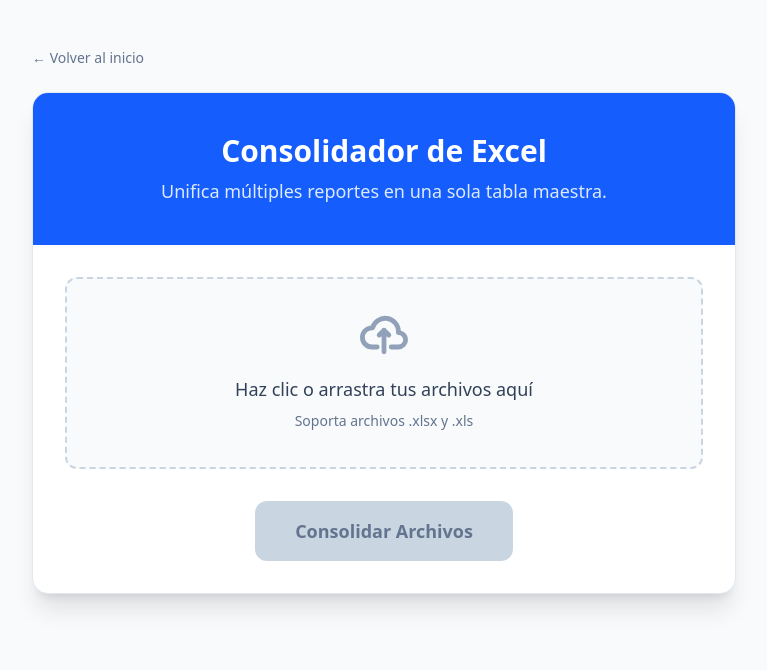
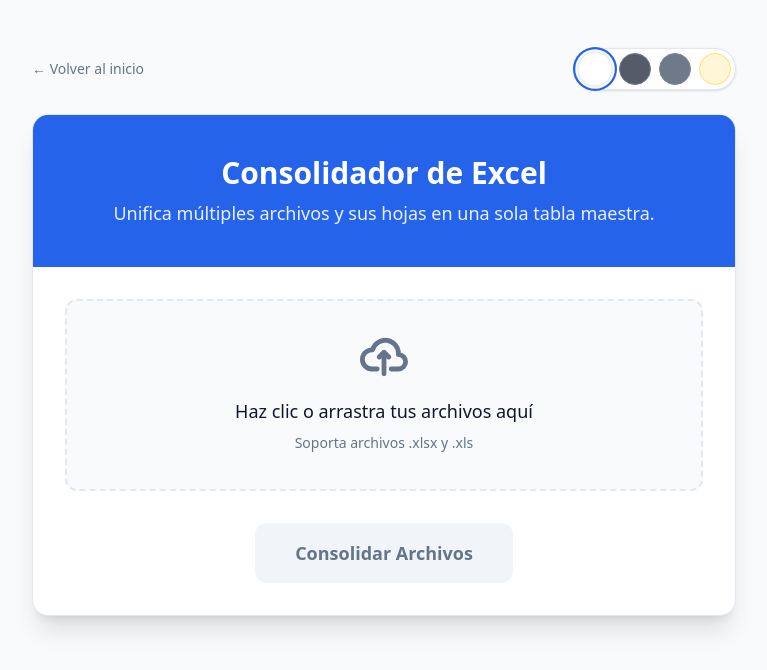
Before and after one commit to MarceloBouzou/toolbox, a Next.js app: page /consolidar-excel in a window 1280 px wide. Shown: the top 670 px of the page, without its empty margins (256-1023 px from the left). Built offline with nearby package versions, Linux system fonts and the light colour scheme.

Commit message:
corrigiendo error, lo esta haciendo Sonnet 4.5

```diff
--- a/app/consolidar-excel/page.tsx
+++ b/app/consolidar-excel/page.tsx
@@ -3,6 +3,7 @@
 import { useState } from 'react';
 import * as XLSX from 'xlsx';
 import Link from 'next/link';
+import { ThemeSwitcher } from '@/components/ThemeSwitcher';
 
 export default function ConsolidarExcelPage() {
   const [files, setFiles] = useState<File[]>([]);
@@ -67,36 +68,37 @@ export default function ConsolidarExcelPage() {
   };
 
   return (
-    <div className="min-h-screen bg-slate-50 py-12">
+    <div className="min-h-screen bg-background transition-colors duration-300 py-12">
       <div className="max-w-3xl mx-auto px-4 sm:px-6 lg:px-8">
 
-        {/* Breadcrumb / Volver */}
-        <div className="mb-6">
-          <Link href="/" className="text-slate-500 hover:text-blue-600 flex items-center text-sm font-medium transition-colors">
+        {/* Header Navigation */}
+        <div className="flex justify-between items-center mb-6">
+          <Link href="/" className="text-muted-foreground hover:text-primary flex items-center text-sm font-medium transition-colors">
             &larr; Volver al inicio
           </Link>
+          <ThemeSwitcher />
         </div>
 
-        <div className="bg-white rounded-2xl shadow-xl overflow-hidden border border-slate-200">
+        <div className="bg-card rounded-2xl shadow-xl overflow-hidden border border-border">
 
           {/* Header de la Herramienta */}
-          <div className="bg-blue-600 px-8 py-10 text-center text-white">
+          <div className="bg-primary px-8 py-10 text-center text-primary-foreground">
             <h1 className="text-3xl font-bold">Consolidador de Excel</h1>
-            <p className="mt-2 text-blue-100 text-lg">
-              Unifica múltiples reportes en una sola tabla maestra.
+            <p className="mt-2 text-primary-foreground/90 text-lg">
+              Unifica múltiples archivos y sus hojas en una sola tabla maestra.
             </p>
           </div>
 
           <div className="p-8">
             {/* Dropzone */}
             <div className="mb-8">
-              <label htmlFor="dropzone-file" className="group flex flex-col items-center justify-center w-full h-48 border-2 border-slate-300 border-dashed rounded-xl cursor-pointer bg-slate-50 hover:bg-blue-50 hover:border-blue-400 transition-all duration-200">
+              <label htmlFor="dropzone-file" className="group flex flex-col items-center justify-center w-full h-48 border-2 border-border border-dashed rounded-xl cursor-pointer bg-muted/50 hover:bg-muted hover:border-primary transition-all duration-200">
                 <div className="flex flex-col items-center justify-center pt-5 pb-6 text-center">
-                  <svg className="w-12 h-12 mb-4 text-slate-400 group-hover:text-blue-500 transition-colors" aria-hidden="true" xmlns="http://www.w3.org/2000/svg" fill="none" viewBox="0 0 20 16">
+                  <svg className="w-12 h-12 mb-4 text-muted-foreground group-hover:text-primary transition-colors" aria-hidden="true" xmlns="http://www.w3.org/2000/svg" fill="none" viewBox="0 0 20 16">
                     <path stroke="currentColor" strokeLinecap="round" strokeLinejoin="round" strokeWidth="2" d="M13 13h3a3 3 0 0 0 0-6h-.025A5.56 5.56 0 0 0 16 6.5 5.5 5.5 0 0 0 5.207 5.021C5.137 5.017 5.071 5 5 5a4 4 0 0 0 0 8h2.167M10 15V6m0 0L8 8m2-2 2 2" />
                   </svg>
-                  <p className="mb-2 text-lg text-slate-700 font-medium">Haz clic o arrastra tus archivos aquí</p>
-                  <p className="text-sm text-slate-500">Soporta archivos .xlsx y .xls</p>
+                  <p className="mb-2 text-lg text-foreground font-medium">Haz clic o arrastra tus archivos aquí</p>
+                  <p className="text-sm text-muted-foreground">Soporta archivos .xlsx y .xls</p>
                 </div>
                 <input id="dropzone-file" type="file" className="hidden" multiple accept=".xlsx, .xls" onChange={handleFileChange} />
               </label>
@@ -104,13 +106,13 @@ export default function ConsolidarExcelPage() {
 
             {/* Lista de Archivos Seleccionados */}
             {files.length > 0 && (
-              <div className="mb-8 bg-slate-50 rounded-lg p-4 border border-slate-200">
-                <h3 className="text-sm font-bold text-slate-700 uppercase tracking-wide mb-3">
+              <div className="mb-8 bg-muted rounded-lg p-4 border border-border">
+                <h3 className="text-sm font-bold text-foreground uppercase tracking-wide mb-3">
                   Archivos seleccionados ({files.length})
                 </h3>
                 <ul className="space-y-2 max-h-40 overflow-y-auto pr-2">
                   {files.map((file, index) => (
-                    <li key={index} className="flex items-center text-sm text-slate-600 bg-white p-2 rounded border border-slate-100 shadow-sm">
+                    <li key={index} className="flex items-center text-sm text-foreground bg-card p-2 rounded border border-border shadow-sm">
                       <span className="mr-2 text-green-500">✓</span> {file.name}
                     </li>
                   ))}
@@ -121,8 +123,8 @@ export default function ConsolidarExcelPage() {
             {/* Área de Acción */}
             <div className="flex flex-col items-center">
               {status && (
-                <div className={`mb-4 px-4 py-2 rounded-full text-sm font-medium ${status.includes('Error') ? 'bg-red-100 text-red-700' :
-                    status.includes('Éxito') ? 'bg-green-100 text-green-700' : 'bg-blue-100 text-blue-700'
+                <div className={`mb-4 px-4 py-2 rounded-full text-sm font-medium ${status.includes('Error') ? 'bg-red-100 text-red-700 dark:bg-red-900 dark:text-red-100' :
+                    status.includes('Éxito') ? 'bg-green-100 text-green-700 dark:bg-green-900 dark:text-green-100' : 'bg-blue-100 text-blue-700 dark:bg-blue-900 dark:text-blue-100'
                   }`}>
                   {status}
                 </div>
@@ -131,14 +133,14 @@ export default function ConsolidarExcelPage() {
               <button
                 onClick={handleConsolidate}
                 disabled={files.length === 0 || isProcessing}
-                className="w-full sm:w-auto px-10 py-4 bg-blue-600 text-white font-bold rounded-xl shadow-lg shadow-blue-200
-                           hover:bg-blue-700 hover:shadow-xl hover:-translate-y-0.5
-                           disabled:bg-slate-300 disabled:text-slate-500 disabled:shadow-none disabled:cursor-not-allowed disabled:translate-y-0
+                className="w-full sm:w-auto px-10 py-4 bg-primary text-primary-foreground font-bold rounded-xl shadow-lg shadow-primary/30
+                           hover:bg-primary/90 hover:shadow-xl hover:-translate-y-0.5
+                           disabled:bg-muted disabled:text-muted-foreground disabled:shadow-none disabled:cursor-not-allowed disabled:translate-y-0
                            transition-all duration-200 text-lg"
               >
                 {isProcessing ? (
                   <span className="flex items-center">
-                    <svg className="animate-spin -ml-1 mr-3 h-5 w-5 text-white" xmlns="http://www.w3.org/2000/svg" fill="none" viewBox="0 0 24 24">
+                    <svg className="animate-spin -ml-1 mr-3 h-5 w-5 text-current" xmlns="http://www.w3.org/2000/svg" fill="none" viewBox="0 0 24 24">
                       <circle className="opacity-25" cx="12" cy="12" r="10" stroke="currentColor" strokeWidth="4"></circle>
                       <path className="opacity-75" fill="currentColor" d="M4 12a8 8 0 018-8V0C5.373 0 0 5.373 0 12h4zm2 5.291A7.962 7.962 0 014 12H0c0 3.042 1.135 5.824 3 7.938l3-2.647z"></path>
                     </svg>
--- a/components/ThemeProvider.tsx
+++ b/components/ThemeProvider.tsx
@@ -33,8 +33,14 @@ export function ThemeProvider({ children }: { children: React.ReactNode }) {
     document.documentElement.setAttribute("data-theme", newTheme);
   };
 
+  // Prevent hydration mismatch by not rendering children until mounted
+  // This ensures the context is available before any child components try to use it
   if (!mounted) {
-    return <>{children}</>;
+    return (
+      <ThemeContext.Provider value={{ theme, setTheme: changeTheme }}>
+        <div style={{ visibility: 'hidden' }}>{children}</div>
+      </ThemeContext.Provider>
+    );
   }
 
   return (
```
